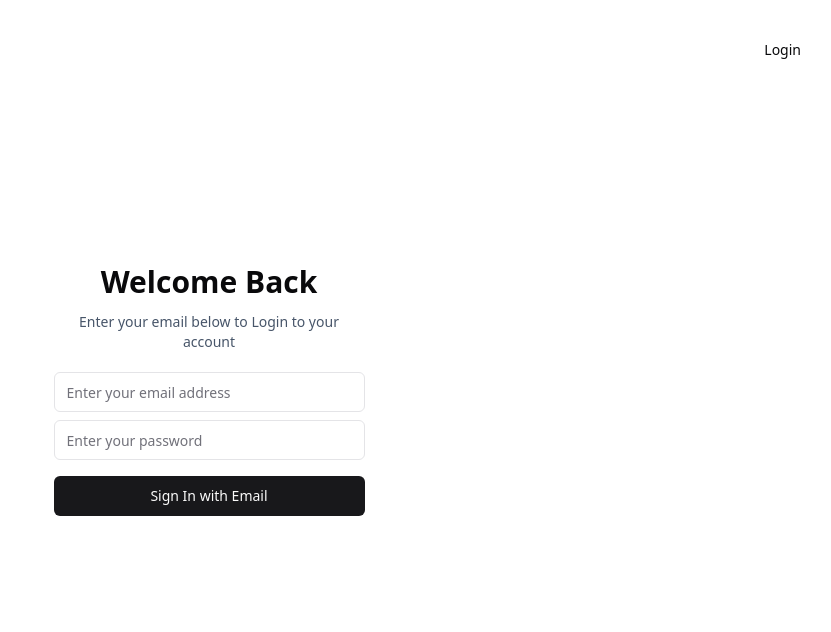
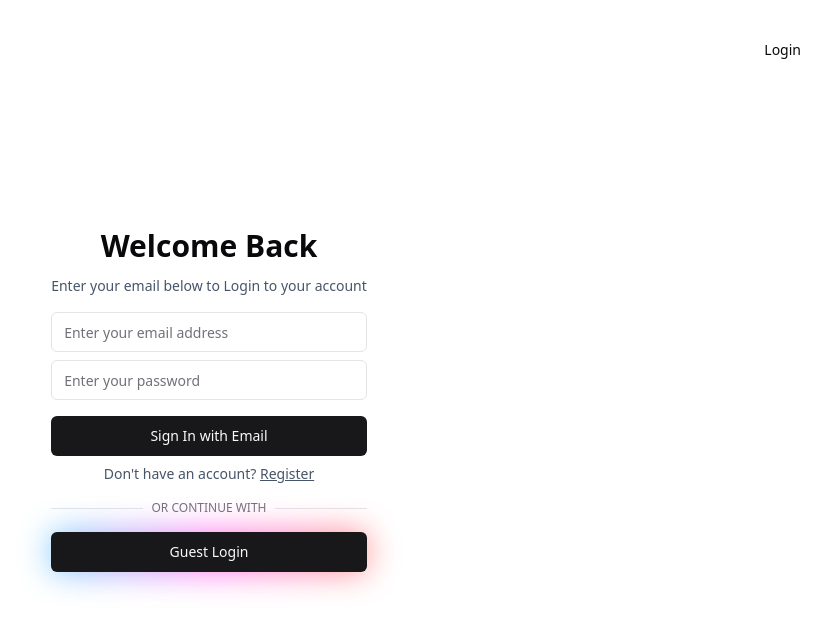
Before and after one commit to shleecloud/tailwind-dashboard, a React (Vite) app: page /login in a window 1280 px wide. Shown: the top 632 px of the page, without its empty margins (431-1262 px from the left). Built offline with nearby package versions, Linux system fonts and the light colour scheme.

Commit message:
style: create guest login button

```diff
--- a/src/pages/Login.jsx
+++ b/src/pages/Login.jsx
@@ -29,12 +29,8 @@ export default function Login() {
       {/* <div title="side-image" className="bg-slate-200 w-half">
         image plate
       </div> */}
-      <div
-        title="login"
-        className="mx-auto flex w-full flex-col justify-center space-y-6 sm:w-[375px]"
-      >
+      <div className="mx-auto flex w-full flex-col justify-center space-y-6 sm:w-[375px]">
         <div className="mx-auto flex flex-col items-center justify-center space-y-4">
-          <div className="p-8">
           <div className="flex flex-col space-y-3 text-center">
             <h1 className="text-3xl font-bold">Welcome Back</h1>
             <p className="text-sm text-slate-600">
@@ -43,7 +39,7 @@ export default function Login() {
           </div>
           <Form {...form}>
             <form
-                className="flex flex-col gap-2 my-5"
+              className="flex flex-col gap-2 my-5 w-full"
               onSubmit={form.handleSubmit(onSubmit)}
             >
               <FormField
@@ -84,8 +80,36 @@ export default function Login() {
               <Button className="w-full mt-2" type="submit">
                 Sign In with Email
               </Button>
+              <p className="text-sm text-center text-slate-600">
+                {"Don't have an account? "}
+                <a
+                  className="underline"
+                  href="/register"
+                  title="register"
+                  aria-label="register"
+                >
+                  Register
+                </a>
+              </p>
             </form>
           </Form>
+          <div className="relative w-full">
+            <div className="absolute inset-0 flex items-center">
+              <div className="absolute inset-0 flex items-center">
+                <span className="w-full border-t" />
+              </div>
+            </div>
+            <div className="relative flex justify-center text-xs uppercase">
+              <span className="bg-background px-2 text-muted-foreground">
+                Or continue with
+              </span>
+            </div>
+          </div>
+          <div className="relative w-full group">
+            <div className="absolute transition-all duration-1000 opacity-70 -inset-px bg-gradient-to-r from-[#44BCFF] via-[#FF44EC] to-[#FF675E] rounded-xl blur-lg group-hover:opacity-100 group-hover:-inset-1 group-hover:duration-200 animate-tilt" />
+            <Button className="relative w-full" type="button">
+              Guest Login
+            </Button>
           </div>
         </div>
       </div>
```
Lines whose indentation alone changed are shown as unchanged.
